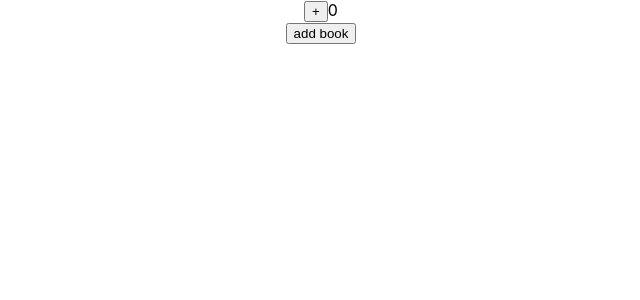
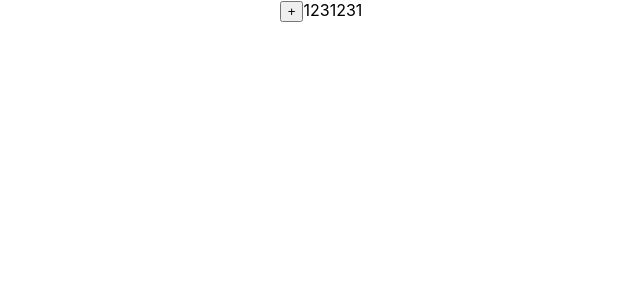
Before and after one commit to Vladislav-Nickolaevich/Kabzda-kak-prosto, a React (Create React App) app: page / in a window 1280 px wide. Shown: the top 300 px of the page, without its empty margins (319-959 px from the left). Built offline with nearby package versions, Linux system fonts and the light colour scheme.

Commit message:
Created standard useState, hidden strict mode

```diff
--- a/src/App.tsx
+++ b/src/App.tsx
@@ -13,22 +13,24 @@
 import {CorrectSellect} from "./components/CorrectSellect/CorrectSellect";
 import FactorialUseMemo from './components/FactorialUseMemo/FactorialUseMemo';
  import {LikeUseCallback} from "./components/LikeUseCallback/LikeUseCallback";
+ import UseState from "./components/UseState/UseState";
+ // import UseState from "./components/UseState/UseState";
 
-type ItemsType = {
-    title: string
-}
+// type ItemsType = {
+//     title: string
+// }
 function App() {
     // let [accordionCollapsed, setAccordionCollapsed] = useState<boolean>(false)
     // let [switchOn, setSwitchOn] = useState<boolean>(true)
     // let [ratingValue, setRatingValue] = useState<RatingValueType>(0)
     // const [collapsedSelect, setCollapsedSelect] = useState<boolean>(true)
-    const names = [
-        {title:'Vlad', value: '1'},
-        {title:'Katya', value: '2'},
-        {title:'Alex', value: '3'},
-        {title:'Anya', value: '4'},
-        {title:'Vanya', value: '5'}
-    ]
+    // const names = [
+    //     {title:'Vlad', value: '1'},
+    //     {title:'Katya', value: '2'},
+    //     {title:'Alex', value: '3'},
+    //     {title:'Anya', value: '4'},
+    //     {title:'Vanya', value: '5'}
+    // ]
     // const onClickHandlerAccordion = (value: number) => console.log(value)
     // const [newTitle, setNewTitle] = useState('Names')
     // const onCLickHandlerSelect = (value: any) => {
@@ -73,7 +75,8 @@
             {/*    onChange={onChangeCorrectSelect}*/}
             {/*/>*/}
             {/*<FactorialUseMemo/>*/}
-            <LikeUseCallback/>
+            {/*<LikeUseCallback/>*/}
+            <UseState/>
         </div>
     );
 }
--- /dev/null
+++ b/src/components/UseState/UseState.tsx
@@ -0,0 +1,19 @@
+import React, {useState} from 'react';
+
+function generateDate() {
+    console.log('init')
+    return 1231231
+}
+const UseState = () => {
+    console.log('value')
+    const init = generateDate()
+    const [value, setValue] = useState(init)
+    return (
+        <div>
+            <button onClick={() => setValue(value + 1)}>+</button>
+            {value}
+        </div>
+    );
+};
+
+export default UseState;
--- a/src/index.tsx
+++ b/src/index.tsx
@@ -8,9 +8,9 @@
   document.getElementById('root') as HTMLElement
 );
 root.render(
-  <React.StrictMode>
+  // <React>
     <App />
-  </React.StrictMode>
+  // </React>
 );
 
 // If you want to start measuring performance in your app, pass GetValueByClicked function
```
